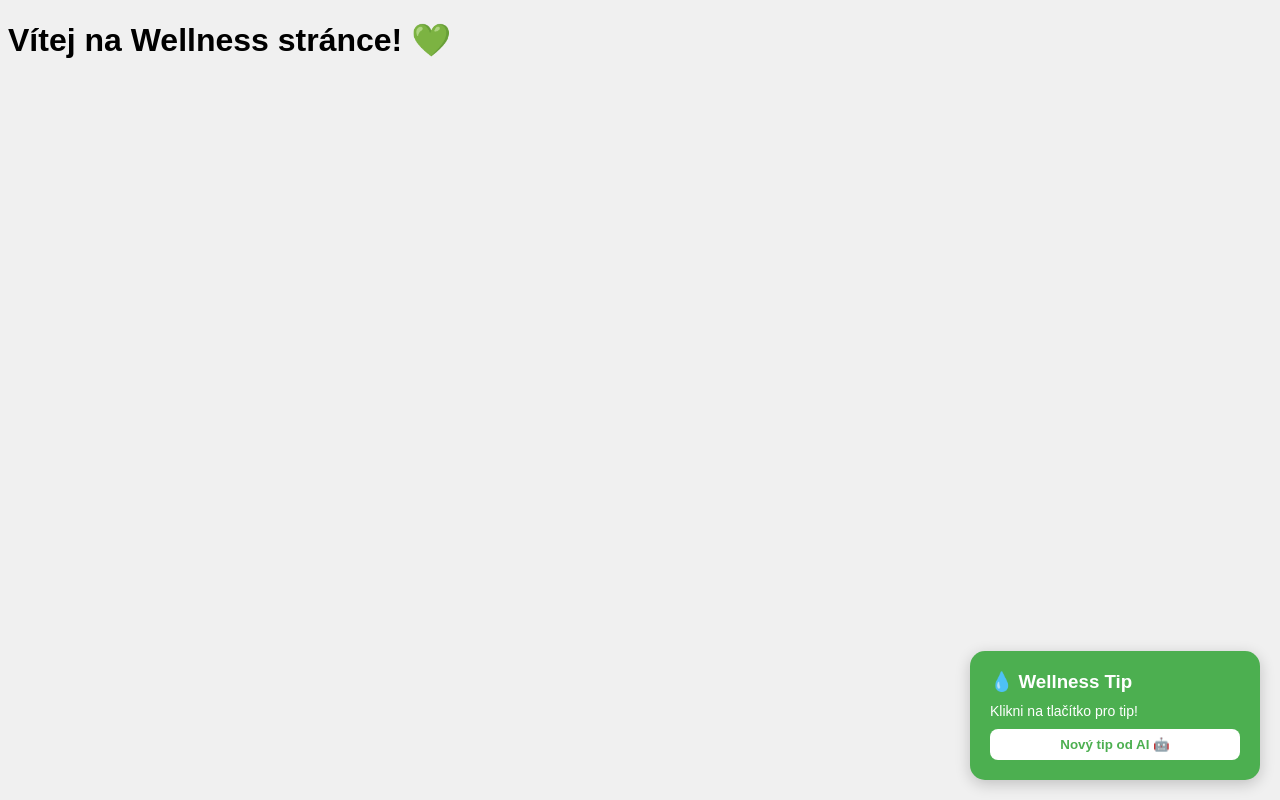
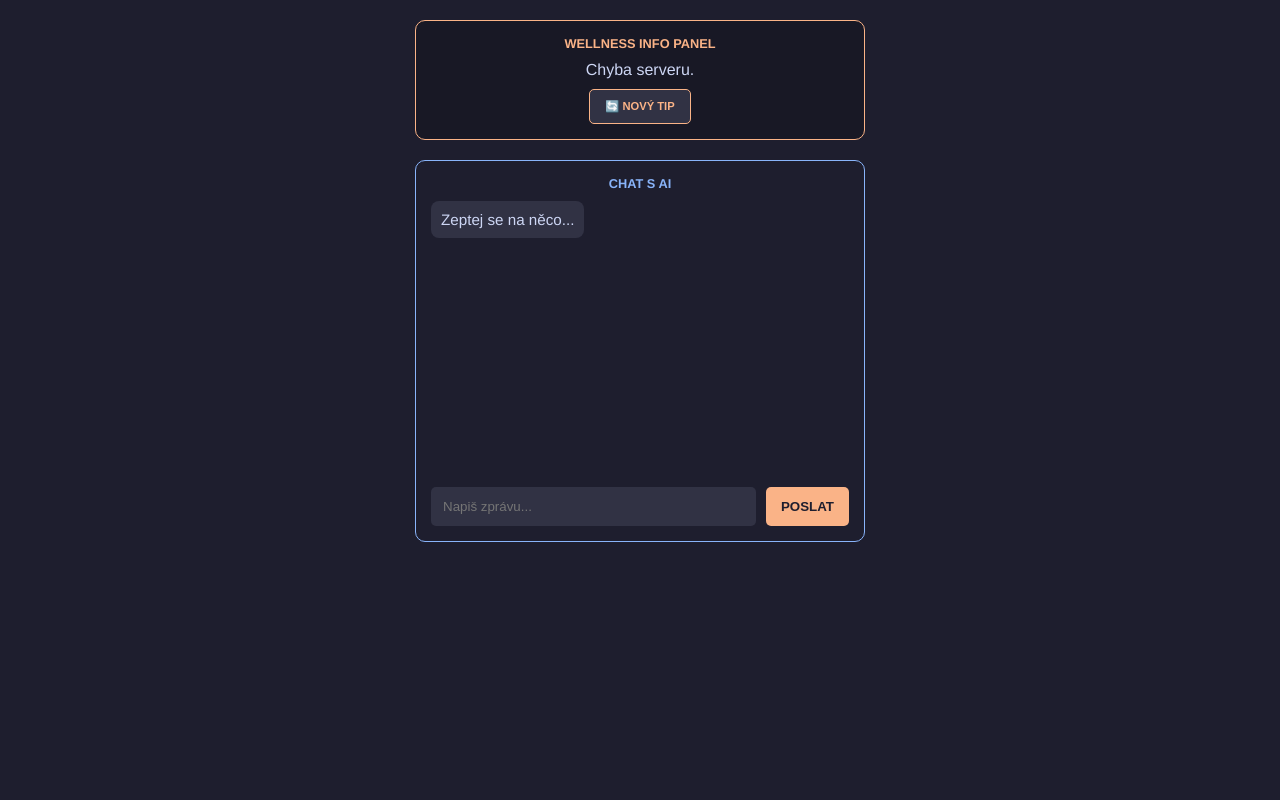
Before and after one commit to Olik57/wellness-widget, a Flask app: page / in a window 1280 px wide. Run offline with Flask 3, Linux system fonts and the light colour scheme; some libraries are stand-ins or nearby versions.

Commit message:
Update index.html

```diff
--- a/templates/index.html
+++ b/templates/index.html
@@ -2,53 +2,149 @@
 <html lang="cs">
 <head>
     <meta charset="UTF-8">
-    <title>Wellness Widget</title>
+    <meta name="viewport" content="width=device-width, initial-scale=1.0">
+    <title>Maturitní AI Parťák</title>
     <style>
-        body { font-family: Arial, sans-serif; background: #f0f0f0; }
-        #widget {
-            position: fixed;
-            bottom: 20px;
-            right: 20px;
-            background: #4CAF50;
+        :root {
+            --bg-dark: #1e1e2e;
+            --tip-bg: #181825;
+            --accent: #fab387;
+            --user-color: #89b4fa;
+            --text: #cdd6f4;
+            --input-bg: #313244;
+        }
+        body {
+            background-color: var(--bg-dark);
+            color: var(--text);
+            font-family: 'Helvetica', sans-serif;
+            display: flex;
+            justify-content: center;
+            padding: 20px;
+            margin: 0;
+        }
+        .container {
+            width: 100%;
+            max-width: 450px;
+            display: flex;
+            flex-direction: column;
+            gap: 20px;
+        }
+        /* Horní Wellness Panel */
+        .panel {
+            border: 1px solid var(--accent);
+            background-color: var(--tip-bg);
+            padding: 15px;
+            border-radius: 10px;
+            text-align: center;
+        }
+        .panel-title { color: var(--accent); font-size: 0.8rem; margin-bottom: 10px; font-weight: bold; }
+
+        /* Spodní Chat Panel */
+        .chat-container {
+            border: 1px solid var(--user-color);
+            background-color: var(--bg-dark);
+            padding: 15px;
+            border-radius: 10px;
+            flex-grow: 1;
+            min-height: 350px;
+            display: flex;
+            flex-direction: column;
+        }
+        .chat-title { color: var(--user-color); font-size: 0.8rem; text-align: center; margin-bottom: 10px; font-weight: bold; }
+
+        #chat-history {
+            flex-grow: 1;
+            overflow-y: auto;
+            margin-bottom: 15px;
+            display: flex;
+            flex-direction: column;
+            gap: 10px;
+        }
+        .msg { padding: 10px; border-radius: 8px; font-size: 0.95rem; max-width: 85%; }
+        .user-msg { background: var(--user-color); color: var(--bg-dark); align-self: flex-end; }
+        .ai-msg { background: var(--input-bg); color: var(--text); align-self: flex-start; }
+
+        /* Vstup */
+        .input-area { display: flex; gap: 10px; }
+        input {
+            flex-grow: 1;
+            background: var(--input-bg);
+            border: none;
             color: white;
-            padding: 20px;
-            border-radius: 15px;
-            width: 250px;
-            box-shadow: 0 4px 15px rgba(0,0,0,0.2);
+            padding: 12px;
+            border-radius: 5px;
+            outline: none;
         }
-        #widget h3 { margin: 0 0 10px 0; }
-        #tip { font-size: 14px; margin: 10px 0; }
         button {
-            background: white;
-            color: #4CAF50;
+            background: var(--accent);
             border: none;
-            padding: 8px 15px;
-            border-radius: 8px;
+            padding: 10px 15px;
+            border-radius: 5px;
             cursor: pointer;
             font-weight: bold;
-            width: 100%;
+            color: var(--bg-dark);
         }
+        .btn-tip { background: var(--input-bg); color: var(--accent); font-size: 0.7rem; margin-top: 10px; border: 1px solid var(--accent); }
     </style>
 </head>
 <body>
-    <h1>Vítej na Wellness stránce! 💚</h1>
+    <div class="container">
+        <div class="panel">
+            <div class="panel-title">WELLNESS INFO PANEL</div>
+            <div id="tip-text">Načítám tip ze serveru...</div>
+            <button class="btn-tip" onclick="fetchTip()">🔄 NOVÝ TIP</button>
+        </div>
 
-    <div id="widget">
-        <h3>💧 Wellness Tip</h3>
-        <div id="tip">Klikni na tlačítko pro tip!</div>
-        <button onclick="getTip()">Nový tip od AI 🤖</button>
+        <div class="chat-container">
+            <div class="chat-title">CHAT S AI</div>
+            <div id="chat-history">
+                <div class="msg ai-msg">Zeptej se na něco...</div>
+            </div>
+            <div class="input-area">
+                <input type="text" id="user-input" placeholder="Napiš zprávu..." onkeypress="if(event.key==='Enter') sendChat()">
+                <button onclick="sendChat()">POSLAT</button>
+            </div>
+        </div>
     </div>
 
     <script>
-        async function getTip() {
-            document.getElementById('tip').innerText = 'Načítám...';
-            const res = await fetch('/ai', { method: 'POST' });
+        // Funkce pro získání tipu
+        async function fetchTip() {
+            const res = await fetch('/ai', {
+                method: 'POST',
+                headers: {'Content-Type': 'application/json'},
+                body: JSON.stringify({ is_tip: true })
+            });
             const data = await res.json();
-            document.getElementById('tip').innerText = data.tip;
+            document.getElementById('tip-text').innerText = data.reply;
         }
 
-        // Automaticky načti tip po 30 sekundách
-        setInterval(getTip, 30000);
+        // Funkce pro chat
+        async function sendChat() {
+            const input = document.getElementById('user-input');
+            const history = document.getElementById('chat-history');
+            const val = input.value.strip();
+            if (!val) return;
+
+            // Přidat zprávu uživatele
+            history.innerHTML += `<div class="msg user-msg">${val}</div>`;
+            input.value = '';
+            history.scrollTop = history.scrollHeight;
+
+            const res = await fetch('/ai', {
+                method: 'POST',
+                headers: {'Content-Type': 'application/json'},
+                body: JSON.stringify({ message: val, is_tip: false })
+            });
+            const data = await res.json();
+
+            // Přidat odpověď AI
+            history.innerHTML += `<div class="msg ai-msg">${data.reply}</div>`;
+            history.scrollTop = history.scrollHeight;
+        }
+
+        // Načíst první tip po startu
+        window.onload = fetchTip;
     </script>
 </body>
 </html>
```
